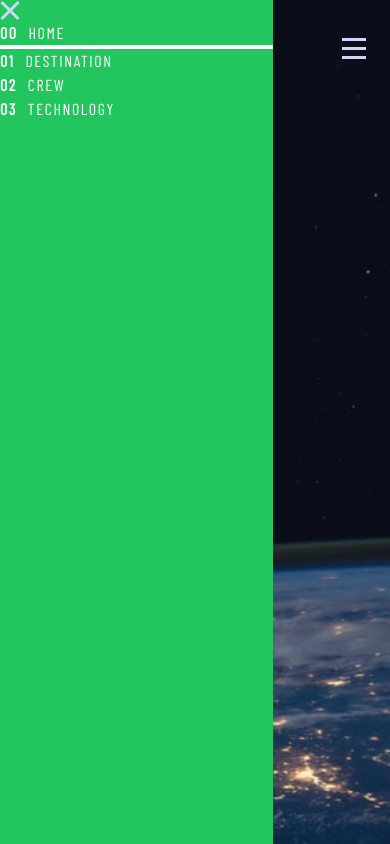
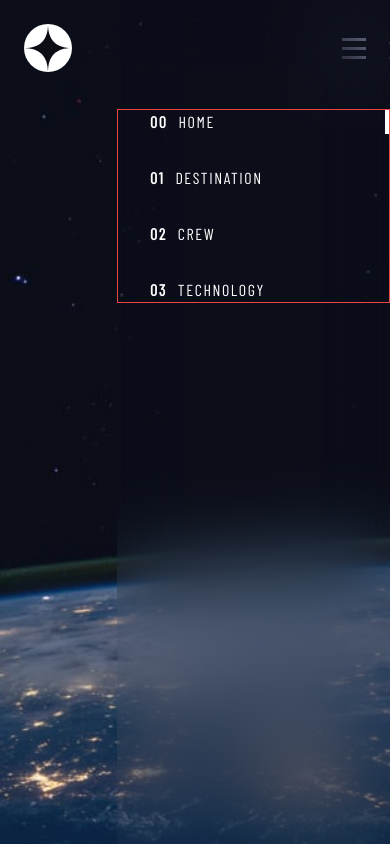
Before and after one commit to theboyce/space-tourism-website, a React (Vite) app: page / in a window 390 px wide. Both pictures are taken after a click on the icon 354 px from the left and 48 px from the top of the page. Built offline with nearby package versions, Linux system fonts and the light colour scheme; a web font is replaced by a local one.

Commit message:
mobile navigation done

```diff
--- a/src/components/MobileNavbar.jsx
+++ b/src/components/MobileNavbar.jsx
@@ -9,9 +9,10 @@ const MobileNavbar = () => {
   const { toggleMenu, handleToggle } = useContext(NavContext);
 
   return (
-    <div className="h-[100vh] w-[70%] bg-green-500 md:hidden lg:hidden absolute ">
-      <div>
+    <div className="h-[100vh] w-[70%] bg-white-500 backdrop-blur-[40px] backdrop-filter backdr md:hidden lg:hidden absolute left-[30%]">
+      {/* <div> */}
       <svg
+        className="absolute top-[2.5rem] left-[17rem]"
         onClick={handleToggle}
         xmlns="http://www.w3.org/2000/svg"
         width="20"
@@ -23,16 +24,18 @@ const MobileNavbar = () => {
         </g>
       </svg>
 
+      {/* Mobile nav links */}
+      <div className=" flex flex-col items-end gap-[2rem] pl-[2rem] mt-[40%] border border-solid border-red-500">
         {navElements.map((navElement, i) => {
           return (
             <NavLink
               key={i}
               to={`${navElement.link}`}
               style={({ isActive }) =>
-                isActive ? { borderBottom: '4px solid white' } : undefined
+                isActive ? { borderRight: '4px solid white' } : undefined
               }
               className={
-                'text-white font-barlow text-[16px] tracking-widest flex items-center hover:border-b-4 hover:border-hover'
+                'text-white font-barlow w-[100%]  text-[16px] tracking-widest flex items-center hover:border-b-4 hover:border-hover'
               }
             >
               <span className="pr-[11px] font-bold md:hidden lg:block">
@@ -43,6 +46,7 @@ const MobileNavbar = () => {
           );
         })}
       </div>
+      {/* </div> */}
     </div>
   );
 };
```
Lines whose indentation alone changed are shown as unchanged.
